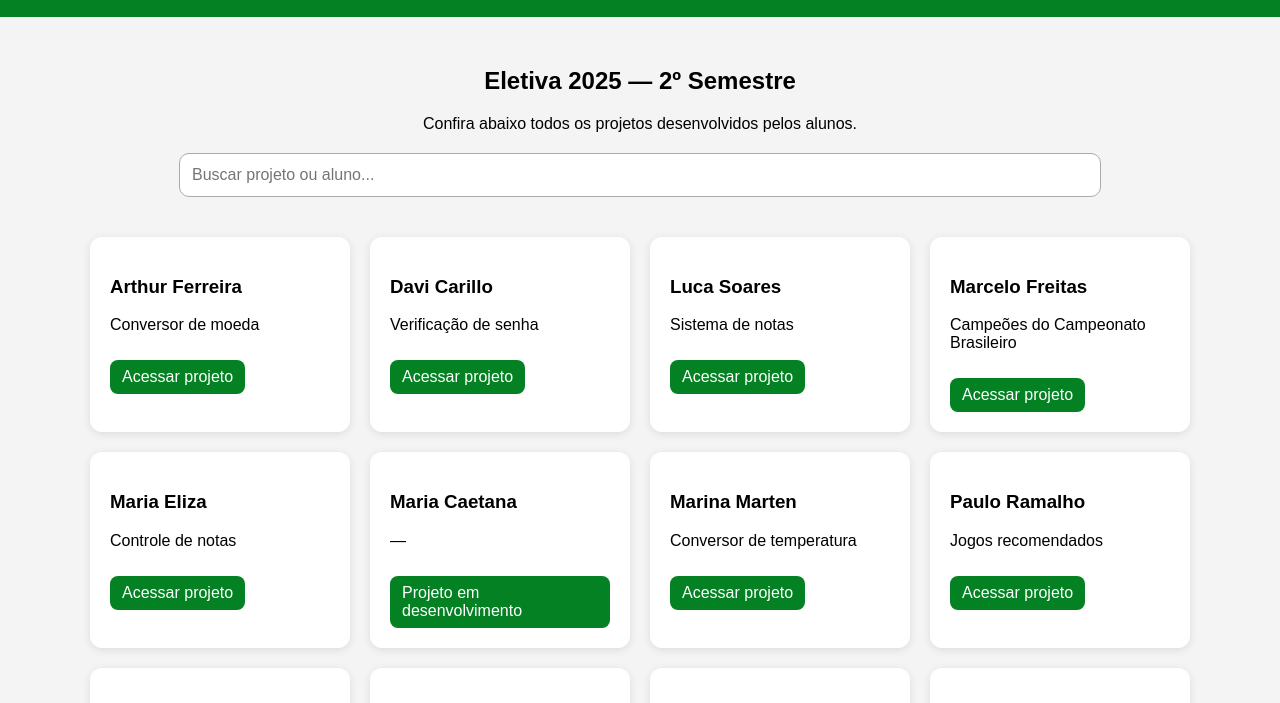
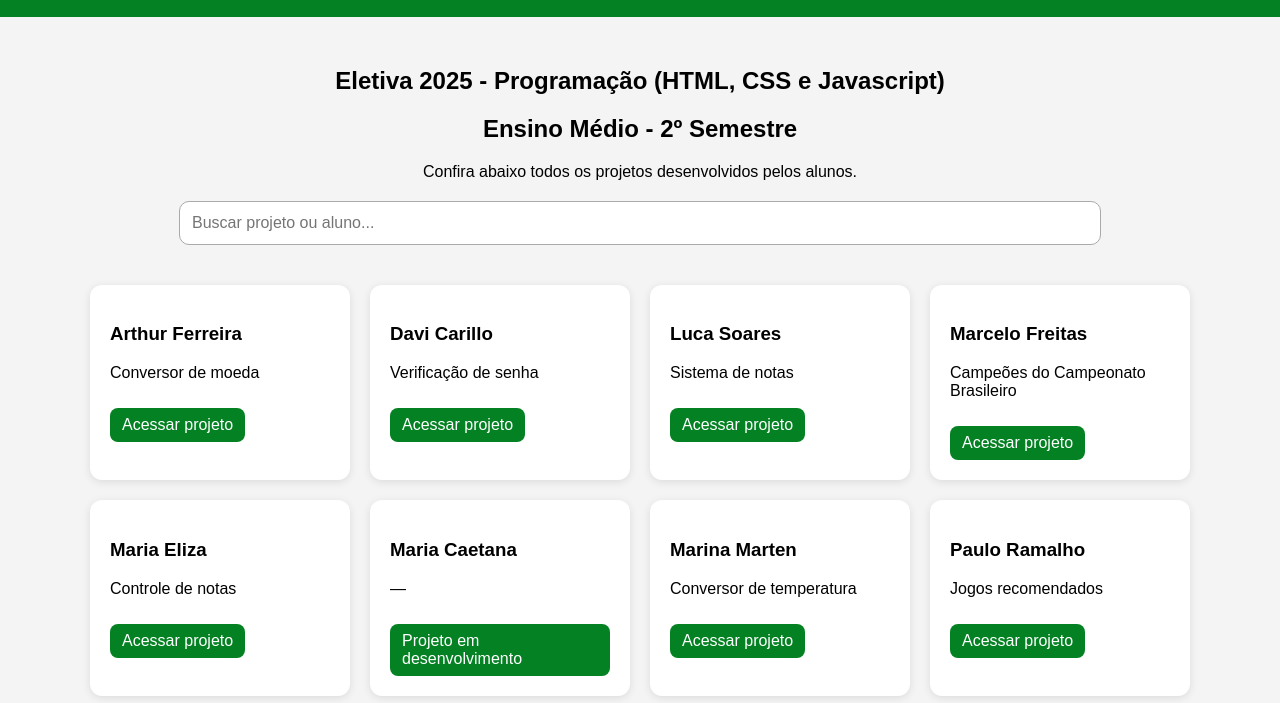
Before and after one commit to thiagocostaps/eletiva_2025b, a plain HTML site: page index.html in a window 1280 px wide. Shown: the part 73-776 px from the top of the page. Drawn offline with Linux system fonts and the light colour scheme.

Commit message:
Update index.html

```diff
--- a/index.html
+++ b/index.html
@@ -17,7 +17,8 @@
     </header>
 
     <section class="intro">
-        <h1>Eletiva 2025 — 2º Semestre</h1>
+        <h1>Eletiva 2025 - Programação (HTML, CSS e Javascript)</h1>
+        <h2>Ensino Médio - 2º Semestre</h2>
         <p>Confira abaixo todos os projetos desenvolvidos pelos alunos.</p>
     </section>
 
```
